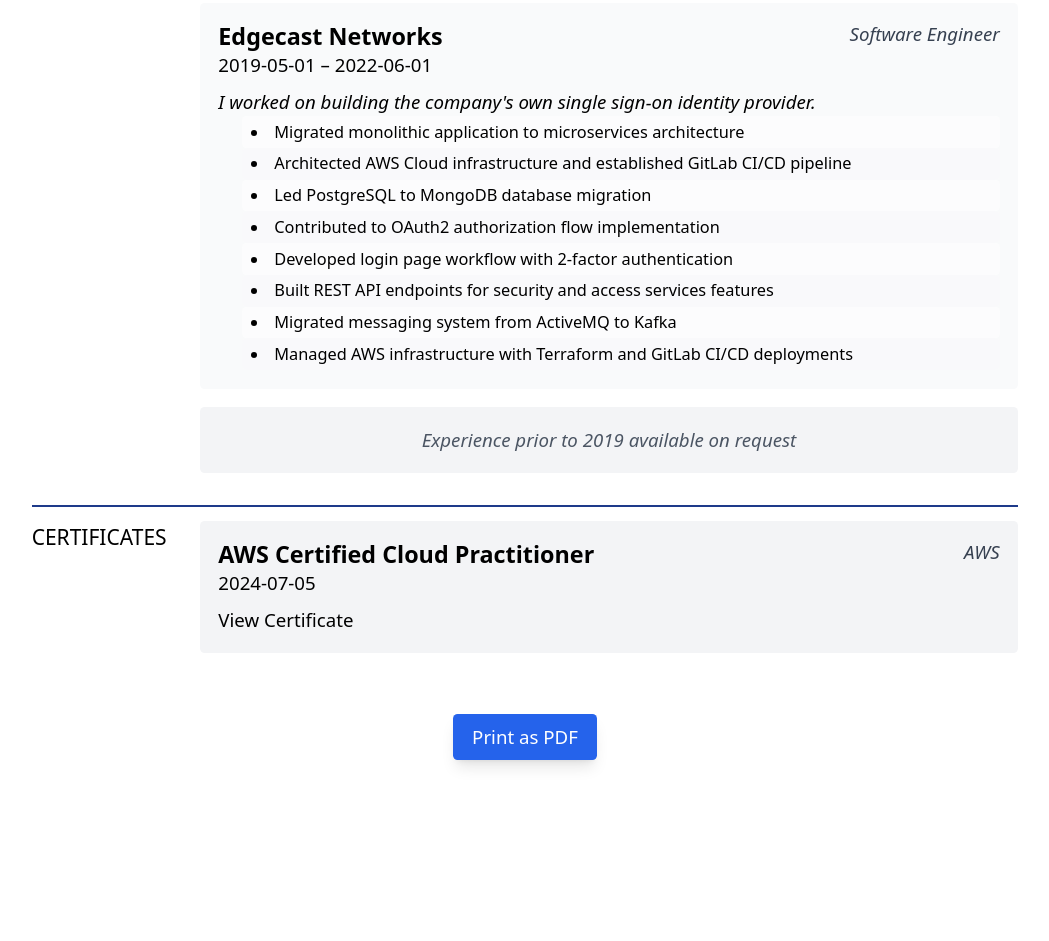
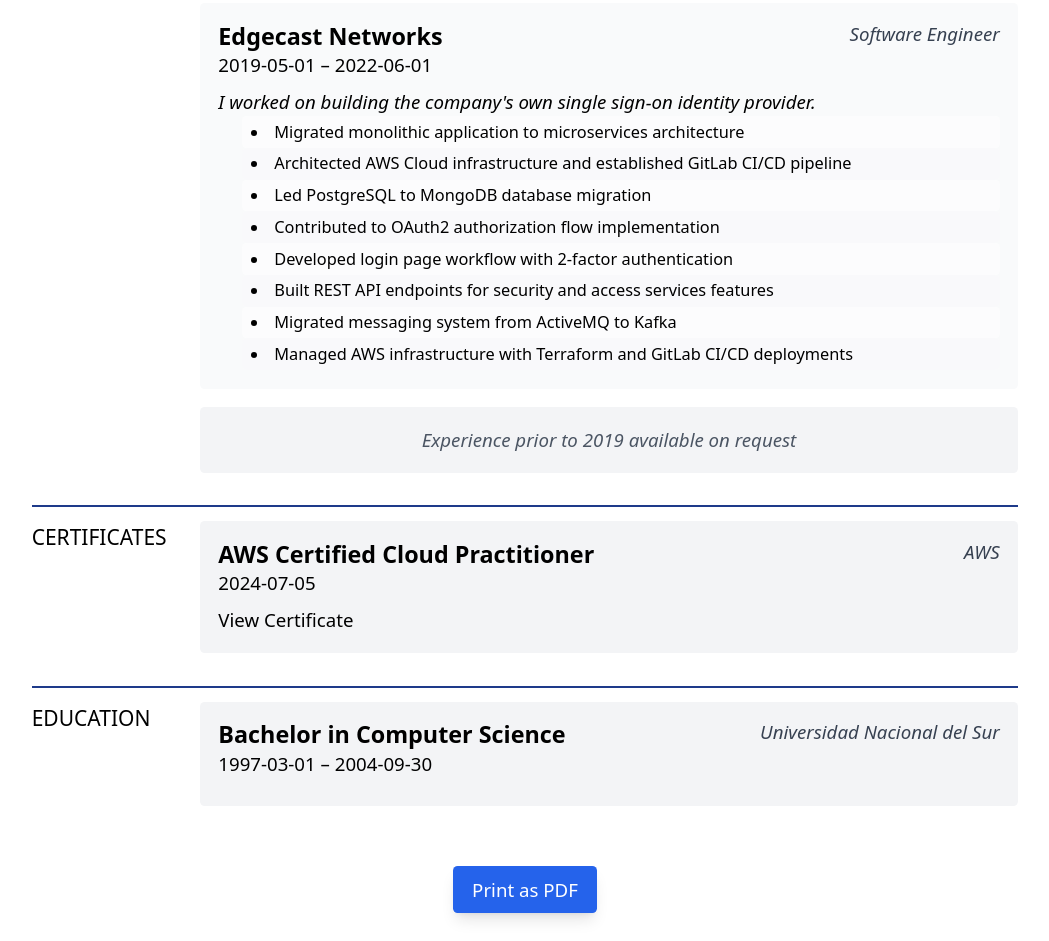
Before and after one commit to chiton/chiton.github.io, a plain HTML site: page index.html in a window 1280 px wide. Shown: the part 1168-2109 px from the top of the page, without its empty margins (115-1164 px from the left). Before the commit the page ends 1956 px from the top, so only its background shows below. Drawn offline with Linux system fonts and the light colour scheme.

Commit message:
Add education

```diff
--- a/index.html
+++ b/index.html
@@ -265,6 +265,27 @@
 
 
 
+
+    <section class="section experience-section">
+      <h2 class="section-title">Education</h2>
+      <div class="section-content">
+
+        <section class="job-entry page-break-inside-avoid">
+          <header class="job-header">
+            <h1 class="company-name">Bachelor in Computer Science</h1>
+            <h2 class="position-title"><a href="https://www.uns.edu.ar" target="_blank">Universidad Nacional del Sur</a>
+            </h2>
+            <span class="job-date">
+              1997-03-01 &ndash; 2004-09-30
+            </span>
+          </header>
+        </section>
+
+      </div>
+    </section>
+
+
+
     <section class="print-button-section">
       <button id="printButton" onclick="window.print()">Print as PDF</button>
     </section>
```
